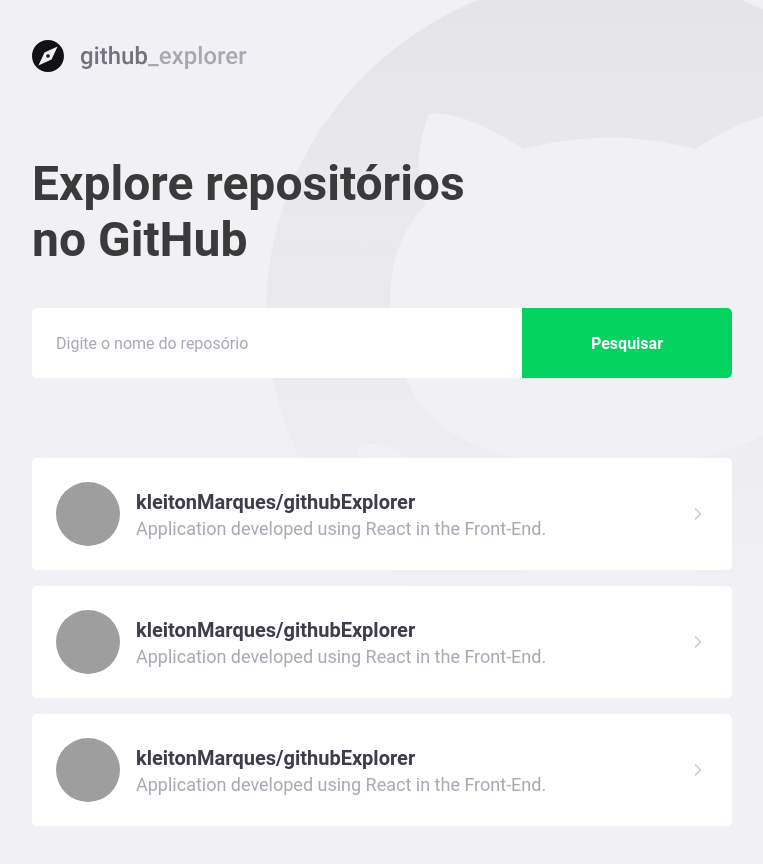
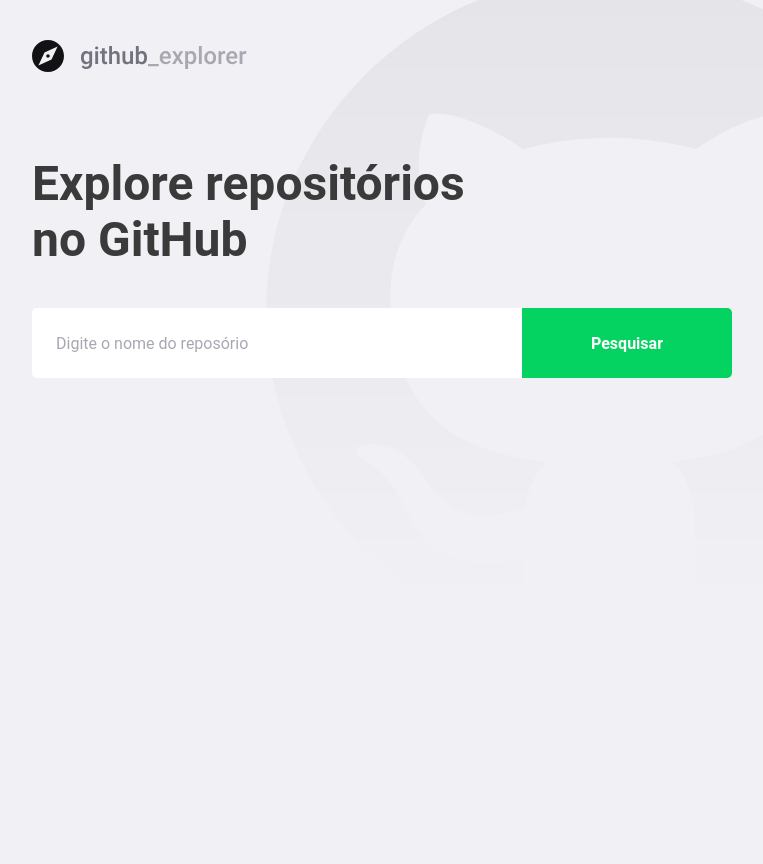
Before and after one commit to kleitonMarques/githubExplorer, a React (Create React App) app: page / in a window 1280 px wide. Shown: the whole page, without its empty margins (148-911 px from the left). After the commit the page ends 800 px from the top, so only its background shows below. Built offline with nearby package versions, Linux system fonts and the light colour scheme; grey boxes are pictures that could not be loaded; the HTML template or start-up script is replaced by a standard one.

Commit message:
Connecting API

```diff
--- a/package.json
+++ b/package.json
@@ -10,6 +10,7 @@
     "@types/node": "^12.0.0",
     "@types/react": "^17.0.0",
     "@types/react-dom": "^17.0.0",
+    "axios": "^0.21.1",
     "polished": "^4.1.0",
     "react": "^17.0.1",
     "react-dom": "^17.0.1",
--- a/src/pages/Dashboard/index.tsx
+++ b/src/pages/Dashboard/index.tsx
@@ -1,60 +1,63 @@
-import React from 'react';
+/* eslint-disable camelcase */
+import React, { useState, FormEvent } from 'react';
 import { FiChevronRight } from 'react-icons/fi';
+import api from '../../services/api';
+import logoImg from '../../assets/logo.svg';
+import { Title, Form, Repositories } from './styles';
+import Repository from '../Repository';
 
-import logoImg from '../../assets/logo.svg';
-
-import { Title, Form, Repositories } from './styles';
+interface Repository {
+  full_name: string;
+  description: string;
+  owner: {
+    login: string;
+    avatar_url: string;
+  };
+}
 
 const Dashboard: React.FC = () => {
+  const [newRepo, setNewRepo] = useState('');
+  const [repositories, setRepositories] = useState<Repository[]>([]);
+
+  async function handleAddRepository(
+    event: FormEvent<HTMLFormElement>,
+  ): Promise<void> {
+    event.preventDefault();
+    const response = await api.get<Repository>(`repos/${newRepo}`);
+    const repository = response.data;
+    setRepositories([...repositories, repository]);
+    setNewRepo('');
+  }
+
   return (
     <>
       <img src={logoImg} alt="Github Explorer" />
       <Title>Explore repositórios no GitHub</Title>
 
-      <Form action="">
-        <input placeholder="Digite o nome do reposório" />
+      <Form onSubmit={handleAddRepository}>
+        <input
+          value={newRepo}
+          onChange={e => setNewRepo(e.target.value)}
+          placeholder="Digite o nome do reposório"
+        />
         <button type="submit">Pesquisar</button>
       </Form>
 
       <Repositories>
-        <a href="teste">
+        {repositories.map(repository => (
+          <a key={repository.full_name} href="teste">
             <img
-            src="https://avatars.githubusercontent.com/u/32112630?s=460&u=933db4ca92aaf181148b90668a98c394da8d2fc6&v=4"
-            alt="Kleiton Marques"
+              src={repository.owner.avatar_url}
+              alt={repository.owner.login}
             />
             <div>
-            <strong>kleitonMarques/githubExplorer</strong>
-            <p>Application developed using React in the Front-End.</p>
+              <strong>{repository.full_name}</strong>
+              <p>{repository.description}</p>
             </div>
 
             <FiChevronRight size={20} />
           </a>
-
-        <a href="teste">
-          <img
-            src="https://avatars.githubusercontent.com/u/32112630?s=460&u=933db4ca92aaf181148b90668a98c394da8d2fc6&v=4"
-            alt="Kleiton Marques"
-          />
-          <div>
-            <strong>kleitonMarques/githubExplorer</strong>
-            <p>Application developed using React in the Front-End.</p>
-          </div>
-
-          <FiChevronRight size={20} />
-        </a>
-
-        <a href="teste">
-          <img
-            src="https://avatars.githubusercontent.com/u/32112630?s=460&u=933db4ca92aaf181148b90668a98c394da8d2fc6&v=4"
-            alt="Kleiton Marques"
-          />
-          <div>
-            <strong>kleitonMarques/githubExplorer</strong>
-            <p>Application developed using React in the Front-End.</p>
-          </div>
-
-          <FiChevronRight size={20} />
-        </a>
+        ))}
       </Repositories>
     </>
   );
--- a/src/pages/Dashboard/styles.ts
+++ b/src/pages/Dashboard/styles.ts
@@ -75,7 +75,8 @@
     }
 
     div {
-      margin-left: 16px;
+      margin: 0 16px;
+      flex: 1;
 
       strong {
         font-size: 20px;
--- /dev/null
+++ b/src/services/api.ts
@@ -0,0 +1,7 @@
+import axios from 'axios';
+
+const api = axios.create({
+  baseURL: 'https://api.github.com/',
+});
+
+export default api;
```
Also changed, not shown: .eslintrc.json, 1 other file (tests, documents, lock files or other folders). Lines whose indentation alone changed are shown as unchanged.
